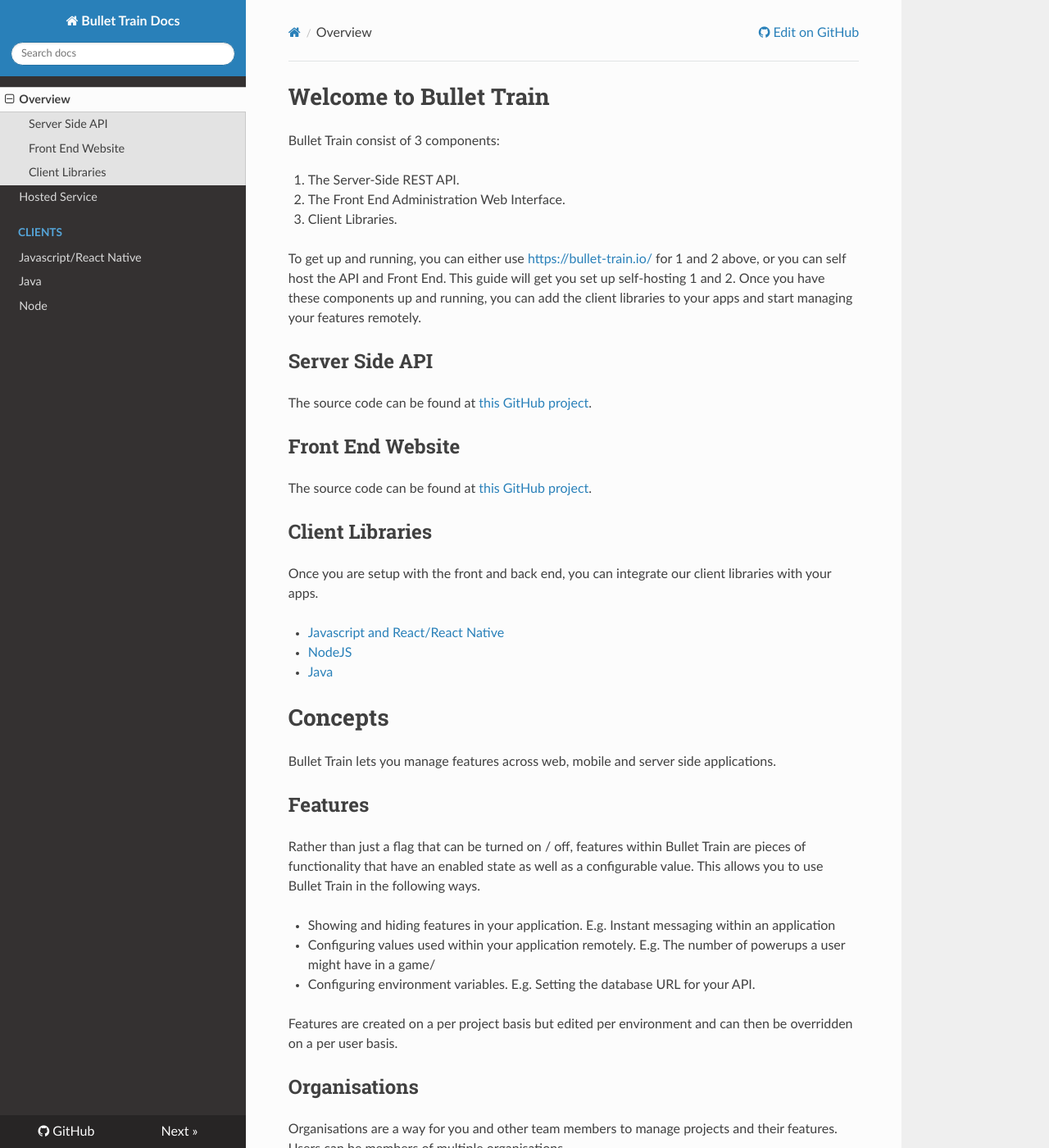
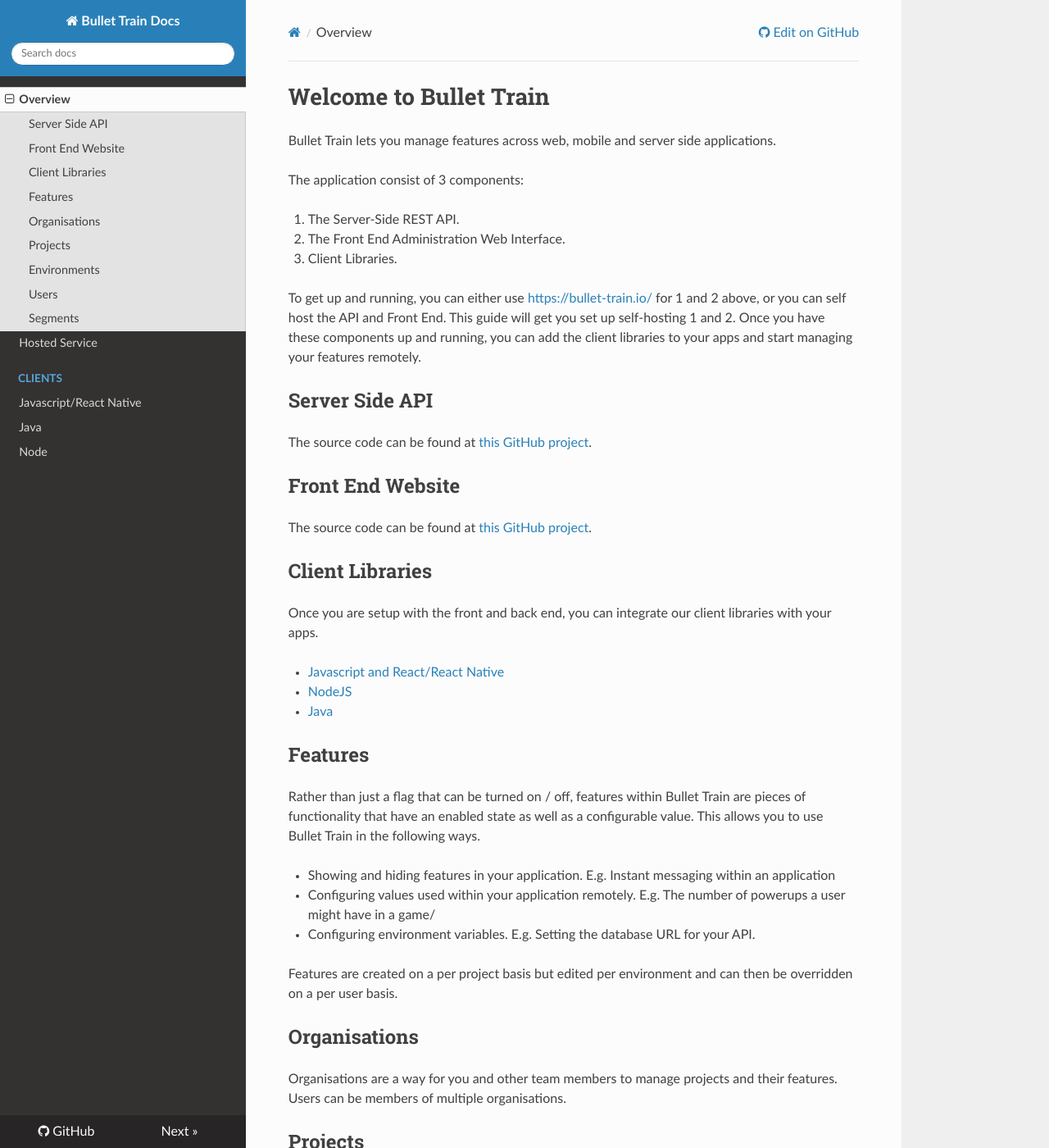
Before and after one commit to Flagsmith/flagsmith-docs, an MkDocs documentation site: the page built from docs/index.md, in a window 1280 px wide and 1400 px high. Shown: the whole window at 82% size. Built offline with MkDocs 1.6.1, drawn with Linux system fonts in a browser that asks for light colours; nearby versions of some CDN libraries; old or Windows-style settings are respelled for this version of MkDocs.

Commit message:
Updated .gitignore and doc introduction

```diff
--- a/docs/index.md
+++ b/docs/index.md
@@ -1,6 +1,8 @@
 # Welcome to Bullet Train
 
-Bullet Train consist of 3 components:
+Bullet Train lets you manage features across web, mobile and server side applications.
+
+The application consist of 3 components:
 
 1. The Server-Side REST API.
 2. The Front End Administration Web Interface.
@@ -23,11 +25,6 @@ Once you are setup with the front and back end, you can integrate our client lib
 * [Javascript and React/React Native](clients/javascript.md)
 * [NodeJS](clients/node.md)
 * [Java](clients/java.md)
-
-
-# Concepts
-
-Bullet Train lets you manage features across web, mobile and server side applications.
 
 ## Features
 
```
Also changed, not shown: 1 other file.
